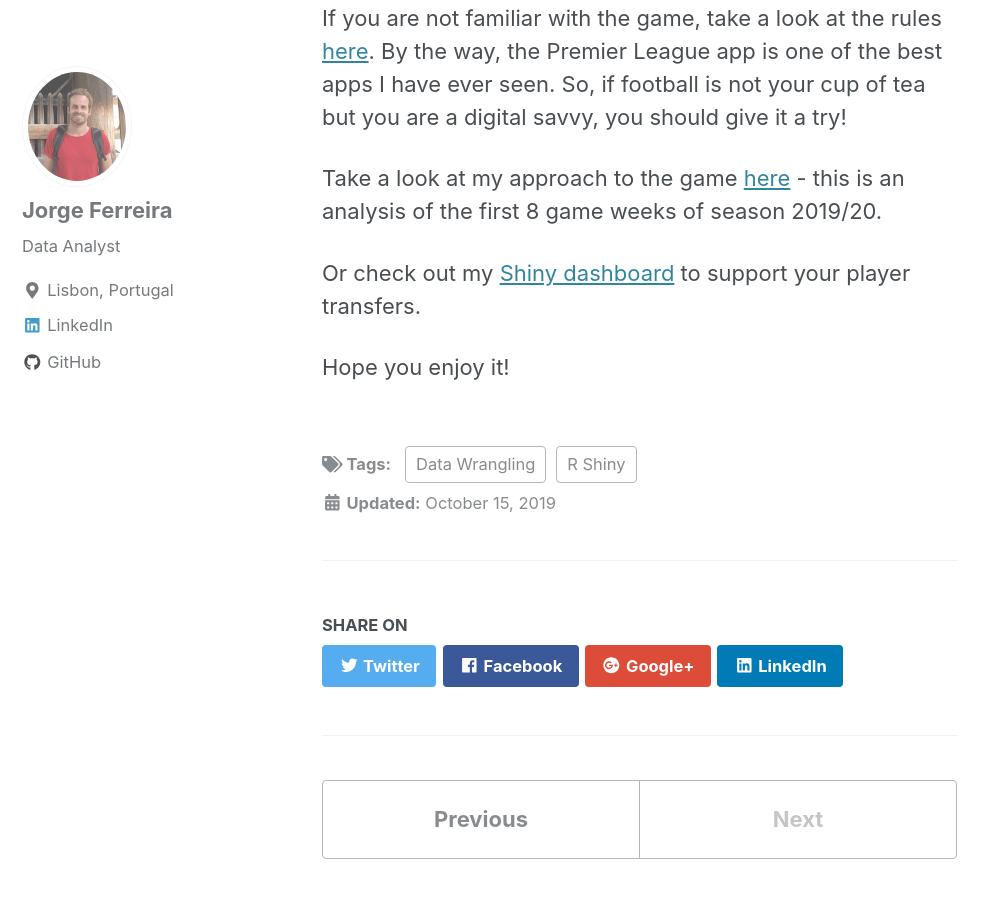
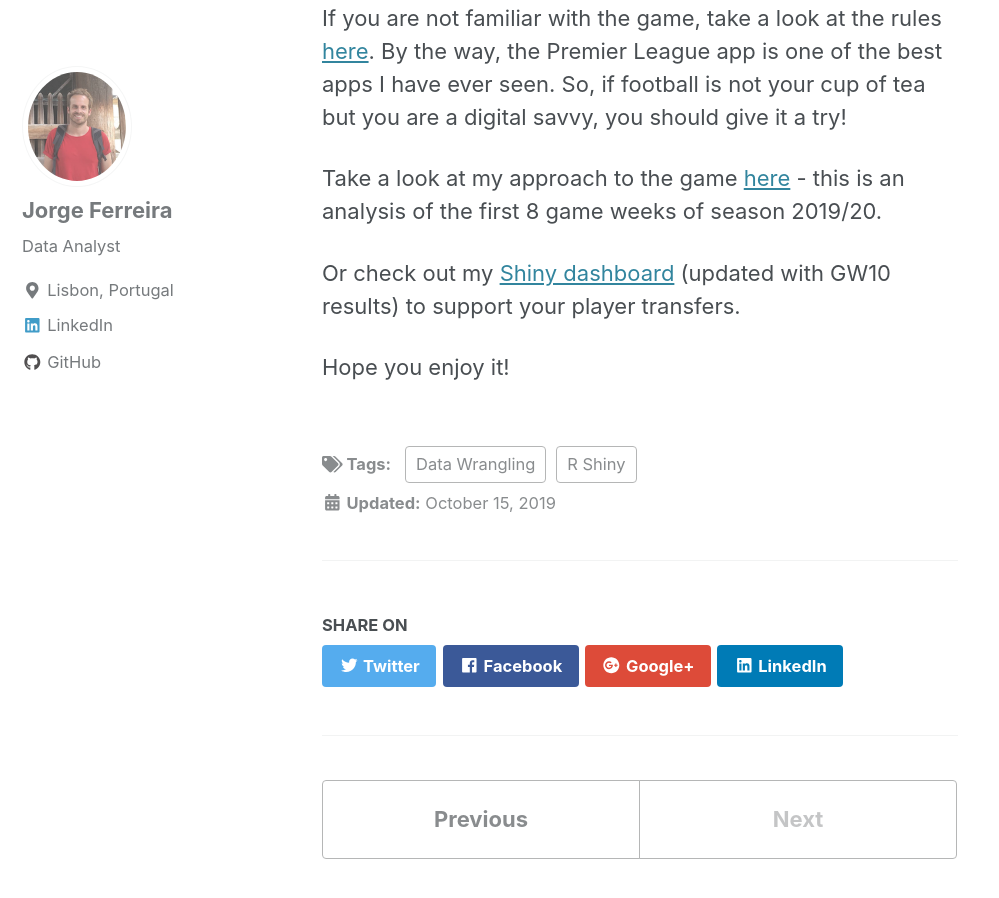
Before and after one commit to Jorg3GF/jorg3gf.github.io, a Jekyll site: the page built from _posts/2019-10-15-FantasyPremierLeague.md, in a window 1280 px wide and 900 px high, scrolled down 1451 px. Shown: the whole window, without its empty margins (0-999 px from the left). Built offline with Jekyll 4.4.1, drawn with Linux system fonts in a browser that asks for light colours; cached includes are drawn as plain includes; nearby versions of some CDN libraries.

Commit message:
newgithub

```diff
--- a/_posts/2019-10-15-FantasyPremierLeague.md
+++ b/_posts/2019-10-15-FantasyPremierLeague.md
@@ -16,6 +16,6 @@
 
 Take a look at my approach to the game [here](https://jorg3gf.github.io/Projects/fantasyPL.html) - this is an analysis of the first 8 game weeks of season 2019/20.
 
-Or check out my [Shiny dashboard](https://jorg3.shinyapps.io/fantasydashboard/) to support your player transfers.
+Or check out my [Shiny dashboard](https://jorg3.shinyapps.io/fpldash10/) (updated with GW10 results) to support your player transfers.
 
 Hope you enjoy it!
```
